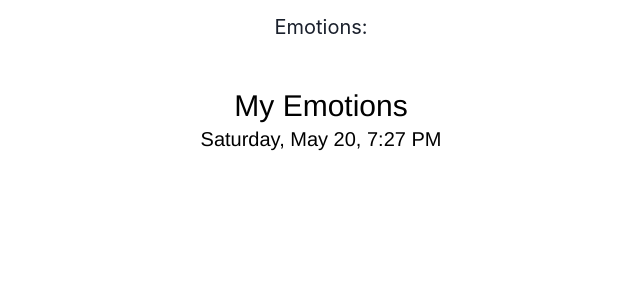
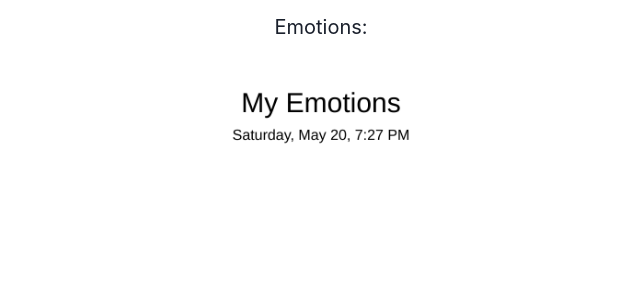
Before and after one commit to xyden/GoDeeper, a React (Create React App) app: page /list in a window 1280 px wide. Shown: the top 300 px of the page, without its empty margins (319-959 px from the left). Built offline with nearby package versions, Linux system fonts and the light colour scheme.

Commit message:
Fixed image and checkboxes

```diff
--- a/src/EmotionForm.js
+++ b/src/EmotionForm.js
@@ -3,26 +3,26 @@ import { useNavigate } from 'react-router-dom';
 import { Box, Checkbox, Accordion, AccordionItem, AccordionButton, AccordionPanel, AccordionIcon, Button, Container, Flex, Stack } from "@chakra-ui/react";
 
 const emotionsData = {
-        "ANNOYED": ["Bitter", "edgy", "exasperated", "frustrated", "grumpy", "impatient", "irritable", "irked"],
-        "ANGRY": ["agitated", "enraged", "exasperated", "furious", "irate", "outraged", "resentful", "upset"],
-        "AVERSION": ["appalled", "contempt", "disgusted", "dislike", "horrified", "repulsed"],
-        "CONFUSED": ["baffled", "bewildered", "dazed", "hesitant", "lost", "mystified", "perplexed", "puzzled", "torn"],
-        "DISCOMFORT": ["agitated", "alarmed", "discombobulated", "disturbed", "perturbed", "rattled", "restless", "shocked", "startled", "surprised", "troubled", "turbulent", "uncomfortable", "uneasy", "unsettled"],
-        "DISCONNECTED": ["apathetic", "bored", "distant", "distracted", "indifferent", "numb", "uninterested", "withdrawn"],
-        "EMBARRASSED": ["ashamed", "flustered", "guilty", "self-conscious"],
-        "FEARFUL": ["afraid", "apprehensive", "anxious", "distress", "frightened", "hesitant", "nervous", "panicked", "paralyzed", "petrified", "scared", "tense", "terrified", "worried"],
-        "PAIN": ["agony", "devastated", "grief", "heartbroken", "hurt", "lonely", "miserable", "regretful", "remorseful"],
-        "SAD": ["depressed", "despondent", "disappointed", "discouraged", "disheartened", "dismayed", "gloomy", "heavy hearted", "hopeless", "troubled", "unhappy", "wretched"],
-        "STRESSED/TIRED": ["burnt out", "depleted", "exhausted", "fatigued", "listless", "overwhelmed", "restless", "sleep", "weary", "worn out"],
-        "VULNERABLE": ["fragile", "guarded", "helpless", "insecure", "leery", "reserved", "sensitive", "shaky", "tender"],
-        "YEARNING": ["envious", "jealous", "longing", "pining", "wishful"],
-        "AFFECTION": ["compassionate", "friendly", "loving", "sympathetic", "tender", "warm"],
-        "INTERESTED": ["absorbed", "alert", "curious", "enchanted", "engaged", "fascinated", "intrigued", "spellbound", "stimulated"],
-        "GLAD": ["alive", "amazed", "amused", "awed", "encouraged", "energetic", "enthusiastic", "excited", "grateful", "happy", "hopeful", "inspired", "invigorated", "joyful", "motivated", "optimistic", "pleased", "thrilled", "wonder"],
-        "GRATEFUL": ["appreciative", "moved", "thankful", "touched"],
-        "HOPEFUL": ["encouraged", "expectant", "optimistic"],
-        "PEACEFUL": ["calm", "comfortable", "centered", "composed", "content", "fulfilled", "relaxed", "relieved", "satisfied"],
-        "RESTED": ["Alert", "alive", "energized", "invigorated", "refreshed", "rejuvenated", "relaxed", "renewed", "strong"]
+  "ANNOYED": ["Bitter", "Edgy", "Exasperated", "Frustrated", "Grumpy", "Impatient", "Irritable", "Irked"],
+  "ANGRY": ["Agitated", "Enraged", "Exasperated", "Furious", "Irate", "Outraged", "Resentful", "Upset"],
+  "AVERSION": ["Appalled", "Contempt", "Disgusted", "Dislike", "Horrified", "Repulsed"],
+  "CONFUSED": ["Baffled", "Bewildered", "Dazed", "Hesitant", "Lost", "Mystified", "Perplexed", "Puzzled", "Torn"],
+  "DISCOMFORT": ["Agitated", "Alarmed", "Discombobulated", "Disturbed", "Perturbed", "Rattled", "Restless", "Shocked", "Startled", "Surprised", "Troubled", "Turbulent", "Uncomfortable", "Uneasy", "Unsettled"],
+  "DISCONNECTED": ["Apathetic", "Bored", "Distant", "Distracted", "Indifferent", "Numb", "Uninterested", "Withdrawn"],
+  "EMBARRASSED": ["Ashamed", "Flustered", "Guilty", "Self-conscious"],
+  "FEARFUL": ["Afraid", "Apprehensive", "Anxious", "Distress", "Frightened", "Hesitant", "Nervous", "Panicked", "Paralyzed", "Petrified", "Scared", "Tense", "Terrified", "Worried"],
+  "PAIN": ["Agony", "Devastated", "Grief", "Heartbroken", "Hurt", "Lonely", "Miserable", "Regretful", "Remorseful"],
+  "SAD": ["Depressed", "Despondent", "Disappointed", "Discouraged", "Disheartened", "Dismayed", "Gloomy", "Heavy Hearted", "Hopeless", "Troubled", "Unhappy", "Wretched"],
+  "STRESSED/TIRED": ["Burnt Out", "Depleted", "Exhausted", "Fatigued", "Listless", "Overwhelmed", "Restless", "Sleep", "Weary", "Worn Out"],
+  "VULNERABLE": ["Fragile", "Guarded", "Helpless", "Insecure", "Leery", "Reserved", "Sensitive", "Shaky", "Tender"],
+  "YEARNING": ["Envious", "Jealous", "Longing", "Pining", "Wishful"],
+  "AFFECTION": ["Compassionate", "Friendly", "Loving", "Sympathetic", "Tender", "Warm"],
+  "INTERESTED": ["Absorbed", "Alert", "Curious", "Enchanted", "Engaged", "Fascinated", "Intrigued", "Spellbound", "Stimulated"],
+  "GLAD": ["Alive", "Amazed", "Amused", "Awed", "Encouraged", "Energetic", "Enthusiastic", "Excited", "Grateful", "Happy", "Hopeful", "Inspired", "Invigorated", "Joyful", "Motivated", "Optimistic", "Pleased", "Thrilled", "Wonder"],
+  "GRATEFUL": ["Appreciative", "Moved", "Thankful", "Touched"],
+  "HOPEFUL": ["Encouraged", "Expectant", "Optimistic"],
+  "PEACEFUL": ["Calm", "Comfortable", "Centered", "Composed", "Content", "Fulfilled", "Relaxed", "Relieved", "Satisfied"],
+  "RESTED": ["Alert", "Alive", "Energized", "Invigorated", "Refreshed", "Rejuvenated", "Relaxed", "Renewed", "Strong"]
 };
 
 function EmotionForm({ onSubmit }) {
@@ -65,9 +65,9 @@ function EmotionForm({ onSubmit }) {
                 </AccordionButton>
               </h2>
               <AccordionPanel pb={4}>
-                <Stack spacing={3}>
+                <Stack spacing={0}>
                   {emotionsData[category].map((emotion) => (
-                    <Checkbox key={emotion} onChange={() => handleCheckboxChange(emotion, category)}>
+                    <Checkbox key={emotion} height="44px" onChange={() => handleCheckboxChange(emotion, category)}>
                       {emotion}
                     </Checkbox>
                   ))}
--- a/src/EmotionList.js
+++ b/src/EmotionList.js
@@ -20,39 +20,51 @@ const generateImage = (groupedEmotions) => {
     const textFontSize = 20;
     const lineHeight = 30;
     const padding = 20;
-    const additionalSpace = 20; // Additional space below the date
+    const headerSpacing = 30; // Additional space below the date
+    const categorySpacing = 10; // Space between emotions within a category
 
     const totalEmotions = Object.values(groupedEmotions).reduce((total, emotions) => total + emotions.length, 0);
     const totalCategories = Object.keys(groupedEmotions).length;
-    const canvasHeight = (totalEmotions + totalCategories + 2) * lineHeight + padding * 2 + additionalSpace;
+    const categoryHeight = lineHeight + categorySpacing;
+    const emotionsHeight = totalEmotions * lineHeight;
+    const categoriesHeight = totalCategories * (categoryHeight + headerSpacing);
+    const canvasHeight = categoriesHeight + emotionsHeight + 3 * lineHeight + padding * 2;
 
-    canvas.width = canvasWidth;
-    canvas.height = canvasHeight;
+    canvas.width = canvasWidth * 2;
+    canvas.height = canvasHeight * 2;
+    canvas.style.width = `${canvasWidth}px`;
+    canvas.style.height = `${canvasHeight}px`;
+    context.scale(2, 2); // Scale the context for retina display
+
     context.fillStyle = '#FFFFFF'; // White background
     context.fillRect(0, 0, canvas.width, canvas.height);
 
     context.font = `${titleFontSize}px Helvetica, Arial, sans-serif`;
+    context.fontweight = 'bold';
     context.fillStyle = '#000000'; // Black text
     context.textAlign = 'center';
     context.fillText(title, canvasWidth / 2, lineHeight + padding);
 
-    context.font = `${textFontSize}px Helvetica, Arial, sans-serif`;
+    context.font = `${textFontSize -4  }px Helvetica, Arial, sans-serif`;
     context.fillText(dateTime, canvasWidth / 2, 2 * lineHeight + padding);
 
-    let yPos = 3 * lineHeight + padding + additionalSpace; // start position for y
+    let yPos = 3 * lineHeight + padding + headerSpacing; // start position for y
+
     Object.entries(groupedEmotions).forEach(([category, emotions]) => {
-      context.fillText(category, canvasWidth / 2, yPos);
-      yPos += lineHeight;
+      const categoryX = canvasWidth / 2;
+      context.fillText(category, categoryX, yPos);
+      context.fontweight = 'bold';
+      yPos += lineHeight + categorySpacing; // Add spacing between emotions within a category
       emotions.forEach(emotion => {
-        context.fillText(emotion, canvasWidth / 2, yPos);
+        const emotionX = canvasWidth / 2;
+        context.fillText(emotion, emotionX, yPos);
         yPos += lineHeight;
       });
+      yPos += headerSpacing; // Add additional spacing between categories
     });
 
     return canvas.toDataURL('image/png');
   };
-
-
 
 
 
@@ -89,8 +101,8 @@ const EmotionList = ({ emotions }) => {
           </Text>
         ))}
       </Box>
-      <Box py="3" display="flex" justifyContent="center">
-        {imageUrl && <img src={imageUrl} alt="Emotion text" />}
+      <Box py="3" display="flex" justifyContent="center" >
+        {imageUrl && <img src={imageUrl} alt="Emotion text" width="50%" height="auto" />}
       </Box>
     </Container>
   );
```
Lines whose indentation alone changed are shown as unchanged.
